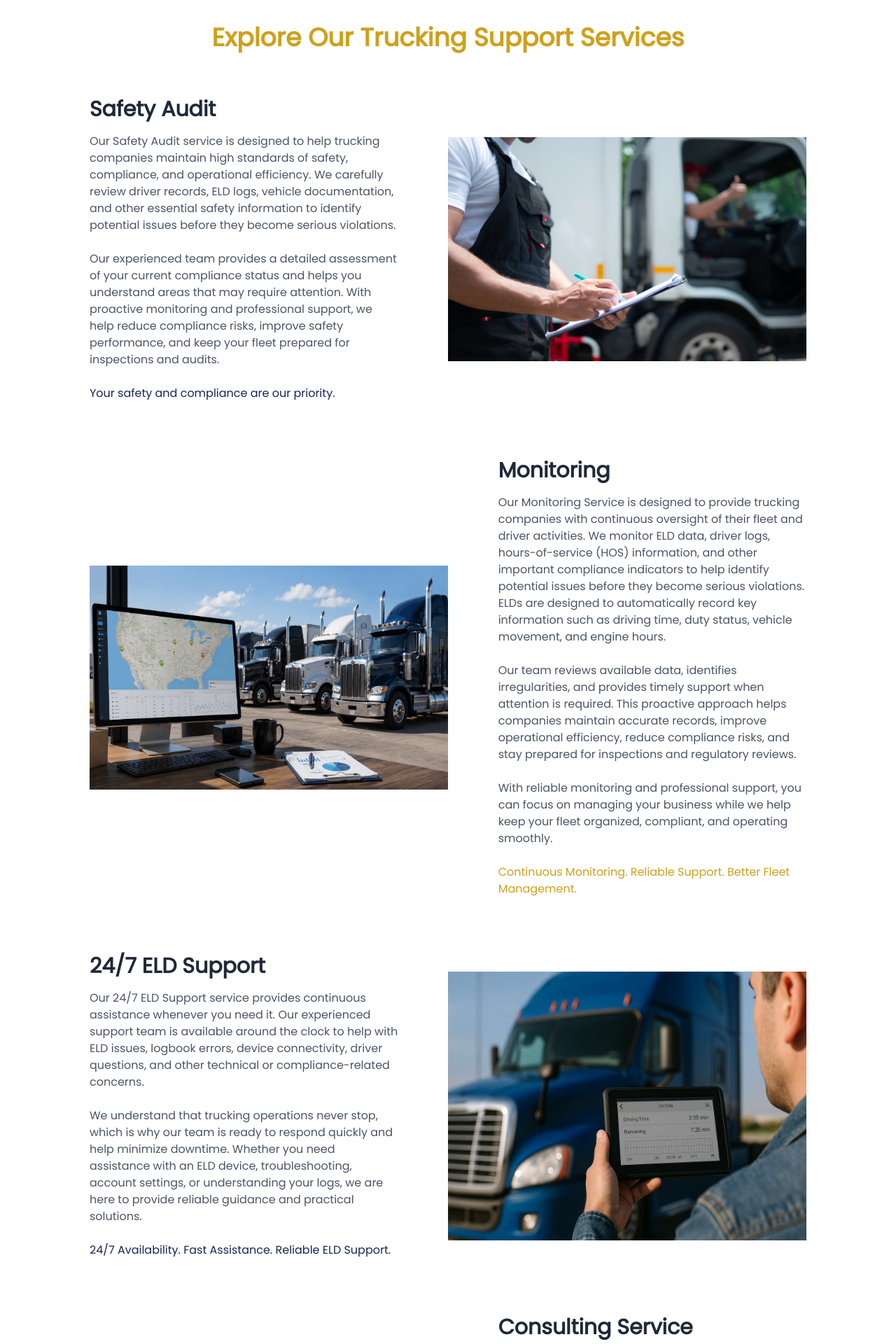
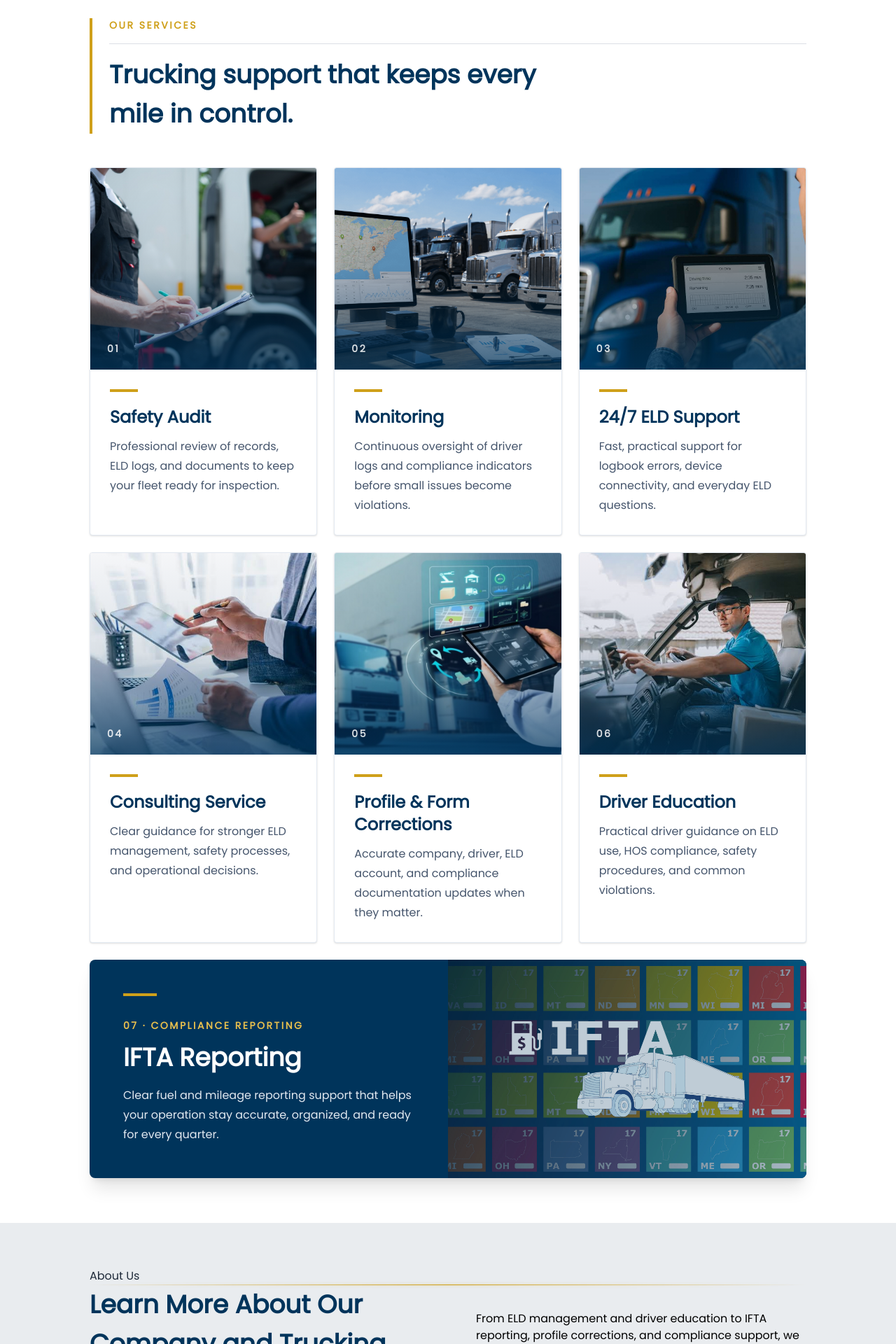
Before and after one commit to asadbekraimjanov/ag-eld-service, a Vue app: page / in a window 1280 px wide. Shown: the part 840-2760 px from the top of the page at 70% size. Built offline with nearby package versions, Linux system fonts and the light colour scheme.

Commit message:
modified

```diff
--- a/src/views/main/Services.vue
+++ b/src/views/main/Services.vue
@@ -1,136 +1,89 @@
 <template>
-    <div class="flex items-center justify-center gap-20">
-        <p class="text-[#CFA01A] font-semibold text-4xl leading-14">Explore Our Trucking Support Services</p>
-    </div>
-<!--    <p class="text-[#CFA01A] font-bold text-3xl text-center">What we offer?</p>-->
-    <div class="flex justify-center gap-[4%] flex-wrap">
-        <div class="flex justify-between items-center w-full mt-14">
-            <div class="w-[43%] animate-slide-left">
-                <p class="text-3xl font-bold text-gray-800">Safety Audit</p>
-                <p class="mt-4 text-gray-600">
-                    Our Safety Audit service is designed to help trucking companies maintain high standards of safety, compliance, and operational efficiency. We carefully review driver records, ELD logs, vehicle documentation, and other essential safety information to identify potential issues before they become serious violations.
-                    <br><br>
-                    Our experienced team provides a detailed assessment of your current compliance status and helps you understand areas that may require attention. With proactive monitoring and professional support, we help reduce compliance risks, improve safety performance, and keep your fleet prepared for inspections and audits.
-                    <br><br>
-                    <span class="text-blue-950 font-medium">Your safety and compliance are our priority.</span>
+    <section class="mx-auto">
+        <header class="mb-12 flex flex-col gap-4 border-l-4 border-[#CFA01A] pl-6">
+            <p class="text-sm font-semibold uppercase tracking-[0.18em] text-[#CFA01A]">Our services</p>
+            <el-divider class="!m-0" />
+            <h2 class="max-w-2xl text-4xl font-semibold leading-14 text-[#00345b]">
+                Trucking support that keeps every mile in control.
+            </h2>
+        </header>
+
+        <div class="grid gap-6 md:grid-cols-2 xl:grid-cols-3">
+            <article
+                v-for="(service, index) in services"
+                :key="service.title"
+                class="group overflow-hidden rounded border border-slate-200 bg-white shadow-sm transition-all duration-300 hover:-translate-y-1 hover:shadow-xl"
+            >
+                <div class="relative  overflow-hidden">
+                    <img :src="service.image" :alt="service.title" class="h-72 w-full object-cover transition-transform duration-700 group-hover:scale-105" />
+                    <div class="absolute inset-0 bg-gradient-to-t from-[#00345b]/75 via-[#00345b]/10 to-transparent"></div>
+                    <span class="absolute bottom-5 left-6 text-sm font-semibold tracking-[0.18em] text-white/85">0{{ index + 1 }}</span>
+                </div>
+
+                <div class="p-7">
+                    <div class="mb-5 h-1 w-10 bg-[#CFA01A] transition-all duration-300 group-hover:w-16"></div>
+                    <h3 class="text-2xl font-semibold text-[#00345b]">{{ service.title }}</h3>
+                    <p class="mt-3 leading-7 text-slate-600">{{ service.description }}</p>
+                </div>
+            </article>
+        </div>
+
+        <article class="mt-6 grid overflow-hidden rounded-lg bg-[#00345b] shadow-xl lg:grid-cols-2">
+            <div class="order-2 p-9 sm:p-12 lg:order-1">
+                <div class="h-1 w-12 bg-[#CFA01A]"></div>
+                <p class="mt-8 text-sm font-semibold uppercase tracking-[0.18em] text-[#e8bf4d]">07 · Compliance Reporting</p>
+                <h3 class="mt-4 text-4xl font-semibold text-white">IFTA Reporting</h3>
+                <p class="mt-5 max-w-xl leading-7 text-slate-200">
+                    Clear fuel and mileage reporting support that helps your operation stay accurate, organized, and ready for every quarter.
                 </p>
             </div>
-            <img src="@/assets/images/safety%20audit.jpg" class="w-[50%] h-80" alt="">
-        </div>
-        <div class="flex justify-between items-center w-full mt-20">
-            <img src="@/assets/images/monitoring.png" class="w-[50%] h-80" alt="">
-            <div class="w-[43%]">
-                <p class="text-3xl font-bold text-gray-800">Monitoring</p>
-                <p class="mt-4 text-gray-600">
-                    Our Monitoring Service is designed to provide trucking companies with continuous oversight of their fleet and driver activities. We monitor ELD data, driver logs, hours-of-service (HOS) information, and other important compliance indicators to help identify potential issues before they become serious violations. ELDs are designed to automatically record key information such as driving time, duty status, vehicle movement, and engine hours.
-                    <br><br>
-                    Our team reviews available data, identifies irregularities, and provides timely support when attention is required. This proactive approach helps companies maintain accurate records, improve operational efficiency, reduce compliance risks, and stay prepared for inspections and regulatory reviews.
-                    <br><br>
-                    With reliable monitoring and professional support, you can focus on managing your business while we help keep your fleet organized, compliant, and operating smoothly.
-                    <br><br>
-                    <span class="text-[#CFA01A] font-medium">Continuous Monitoring. Reliable Support. Better Fleet Management.</span>
-                </p>
+            <div class="relative order-1 min-h-[280px] overflow-hidden lg:order-2">
+                <img :src="iftaImage" alt="IFTA reporting" class="absolute inset-0 h-full w-full object-cover" />
+                <div class="absolute inset-0 bg-[#00345b]/25"></div>
             </div>
-        </div>
-        <div class="flex justify-between items-center w-full mt-20">
-            <div class="w-[43%]">
-                <p class="text-3xl font-bold text-gray-800">24/7 ELD Support</p>
-                <p class="mt-4 text-gray-600">
-                    Our 24/7 ELD Support service provides continuous assistance whenever you need it. Our experienced support team is available around the clock to help with ELD issues, logbook errors, device connectivity, driver questions, and other technical or compliance-related concerns.
-                    <br><br>
-                    We understand that trucking operations never stop, which is why our team is ready to respond quickly and help minimize downtime. Whether you need assistance with an ELD device, troubleshooting, account settings, or understanding your logs, we are here to provide reliable guidance and practical solutions.
-                    <br><br>
-                    <span class="text-blue-950 font-medium">24/7 Availability. Fast Assistance. Reliable ELD Support.</span>
-                </p>
-            </div>
-            <img src="@/assets/images/only%20support.jpg" class="w-[50%] h-96" alt="">
-        </div>
-        <div class="flex justify-between items-center w-full mt-20">
-            <img src="@/assets/images/consulting.jpg" class="w-[50%] h-96" alt="">
-            <div class="w-[43%]">
-                <p class="text-3xl font-bold text-gray-800">Consulting Service</p>
-                <p class="mt-4 text-gray-600">
-                    Our Consulting Service provides professional guidance to help trucking companies improve their ELD management, compliance, safety, and overall operational efficiency. We assess your current processes, identify potential risks and areas for improvement, and provide practical recommendations tailored to your business.
-                    <br><br>
-                    Our team helps you better understand ELD requirements, driver logs, HOS compliance, safety procedures, and other important aspects of fleet management. Whether you are starting a new trucking operation or looking to improve an existing one, we provide clear guidance and ongoing support to help you make informed decisions.
-                    <br><br>
-                    With the right strategy and professional advice, you can reduce compliance risks, improve fleet performance, and operate your business with greater confidence.
-                    <br><br>
-                    <span class="text-[#CFA01A] font-medium">Professional Guidance. Smarter Decisions. Better Results.</span>
-                </p>
-            </div>
-        </div>
-        <div class="flex justify-between items-center w-full mt-20">
-            <div class="w-[43%]">
-                <p class="text-3xl font-bold text-gray-800">Fixing Profile Forms</p>
-                <p class="mt-4 text-gray-600">
-                    Our Profile & Form Corrections service helps drivers and trucking companies keep their records accurate and up to date. We review profiles and forms, identify incorrect or missing information, and assist with the necessary corrections.
-                    <ul class="text-gray-600 mt-2">
-                        <li class="ml-4"><el-icon><CaretRight class="text-blue-900" /></el-icon> Driver profile updates</li>
-                        <li class="ml-4"><el-icon><CaretRight class="text-blue-900" /></el-icon> Company information corrections</li>
-                        <li class="ml-4"><el-icon><CaretRight class="text-blue-900" /></el-icon> ELD account adjustments</li>
-                        <li class="ml-4"><el-icon><CaretRight class="text-blue-900" /></el-icon> Form and document corrections</li>
-                        <li class="ml-4"><el-icon><CaretRight class="text-blue-900" /></el-icon> Compliance documentation support</li>
-                    </ul>
-                    <br>
-                    <span class="text-blue-950 font-medium">24/7 Availability. Fast Assistance. Reliable ELD Support.</span>
-                </p>
-            </div>
-            <img src="@/assets/images/fixing.jpg" class="w-[50%] h-96" alt="">
-        </div>
-        <div class="flex justify-between items-center w-full mt-20">
-            <img src="@/assets/images/driver%20education.jpg" class="w-[49%]" alt="">
-            <div class="w-[43%]">
-                <p class="text-3xl font-bold text-gray-800">Driver education</p>
-                <p class="mt-4 text-gray-600">
-                    Our Driver Education service provides professional training and guidance to help truck drivers better understand ELD management, Hours of Service (HOS), safety regulations, and compliance requirements. We help drivers develop the knowledge and skills they need to maintain accurate logs, follow regulations, and operate safely on the road.
-                    <br><br>
-                    Our training covers ELD usage, driver logs, HOS compliance, common violations, safety procedures, and other essential areas of professional trucking. Whether you are a new driver or an experienced professional, our guidance helps you avoid costly mistakes and stay prepared for compliance inspections.
-                    <br><br>
-                    With proper education and practical support, drivers can improve their compliance, reduce violations, and perform their daily responsibilities with greater confidence.
-                    <br><br>
-                    <span class="text-[#CFA01A] font-medium">Learn More. Drive Safer. Stay Compliant.</span>
-                </p>
-            </div>
-        </div>
-        <div class="flex justify-between items-center w-full mt-20">
-            <div class="w-[43%]">
-                <p class="text-3xl font-bold text-gray-800">IFTA Reporting</p>
-                <p class="mt-4 text-gray-600">
-                    Our IFTA Reporting service helps trucking companies accurately prepare and manage their International Fuel Tax Agreement (IFTA) reports. We review fuel purchases, mileage, and state-by-state travel records to help ensure accurate reporting and reduce the risk of costly errors or compliance issues.
-                    <br><br>
-                    Our team assists with IFTA calculations, mileage and fuel data review, quarterly reporting, and documentation support. Whether you are filing IFTA reports for the first time or need ongoing assistance, we provide clear guidance and reliable support throughout the process.
-                    <br><br>
-                    With accurate records and professional assistance, you can simplify IFTA reporting, avoid unnecessary penalties, and keep your trucking business compliant.
-                    <br><br>
-                    <span class="text-blue-950 font-medium">Accurate Reporting. Less Stress. Better Compliance.</span>
-                </p>
-            </div>
-            <img src="@/assets/images/IFTA%20Reporting.jpg" class="w-[50%] h-96" alt="">
-        </div>
-    </div>
+        </article>
+    </section>
 </template>
 
 <script setup>
-import {CaretRight} from "@element-plus/icons-vue";
+import safetyAuditImage from '@/assets/images/safety audit.jpg'
+import monitoringImage from '@/assets/images/monitoring.png'
+import supportImage from '@/assets/images/only support.jpg'
+import consultingImage from '@/assets/images/consulting.jpg'
+import profilesImage from '@/assets/images/fixing.jpg'
+import educationImage from '@/assets/images/driver education.jpg'
+import iftaImage from '@/assets/images/IFTA Reporting.jpg'
 
+const services = [
+    {
+        title: 'Safety Audit',
+        description: 'Professional review of records, ELD logs, and documents to keep your fleet ready for inspection.',
+        image: safetyAuditImage,
+    },
+    {
+        title: 'Monitoring',
+        description: 'Continuous oversight of driver logs and compliance indicators before small issues become violations.',
+        image: monitoringImage,
+    },
+    {
+        title: '24/7 ELD Support',
+        description: 'Fast, practical support for logbook errors, device connectivity, and everyday ELD questions.',
+        image: supportImage,
+    },
+    {
+        title: 'Consulting Service',
+        description: 'Clear guidance for stronger ELD management, safety processes, and operational decisions.',
+        image: consultingImage,
+    },
+    {
+        title: 'Profile & Form Corrections',
+        description: 'Accurate company, driver, ELD account, and compliance documentation updates when they matter.',
+        image: profilesImage,
+    },
+    {
+        title: 'Driver Education',
+        description: 'Practical driver guidance on ELD use, HOS compliance, safety procedures, and common violations.',
+        image: educationImage,
+    },
+]
 </script>
-
-<style scoped>
-@keyframes slideLeft {
-    from {
-        opacity: 0;
-        transform: translateX(-100px);
-    }
-
-    to {
-        opacity: 1;
-        transform: translateX(0);
-    }
-}
-
-.animate-slide-left {
-    animation: slideLeft 1.2s ease-out forwards;
-}
-
-</style>
```
Also changed, not shown: src/views/main/AboutUs.vue (+4 -4 lines).
